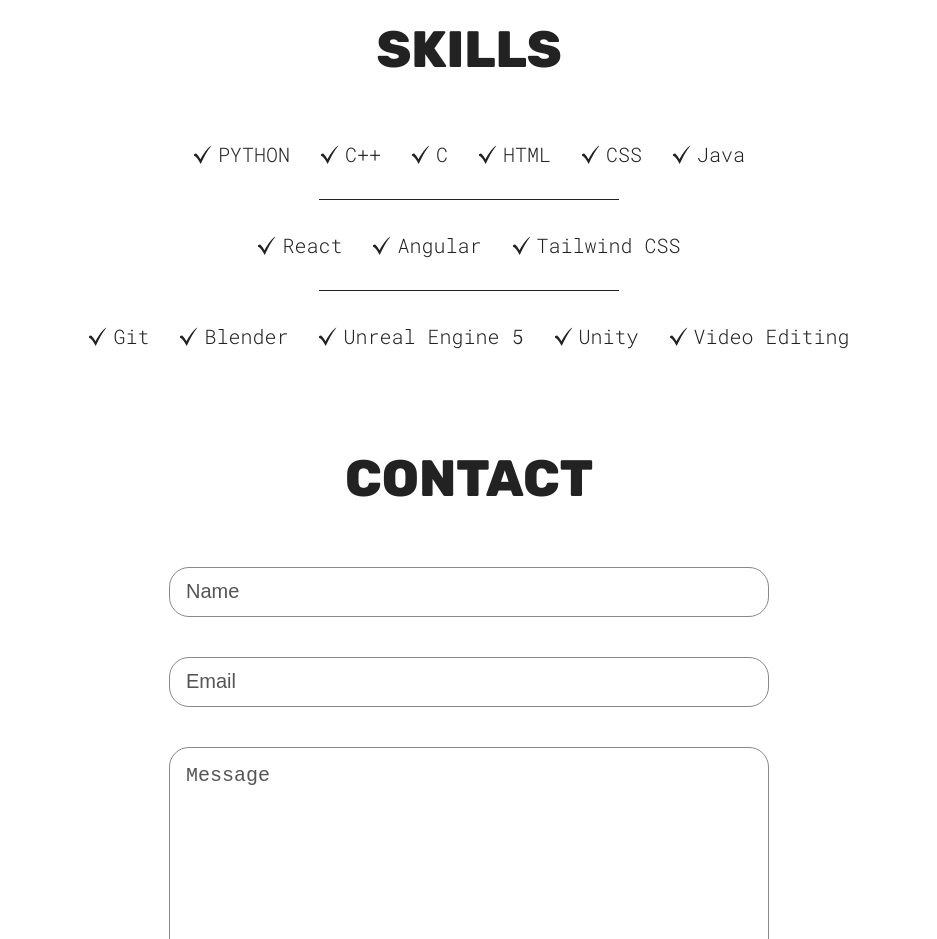
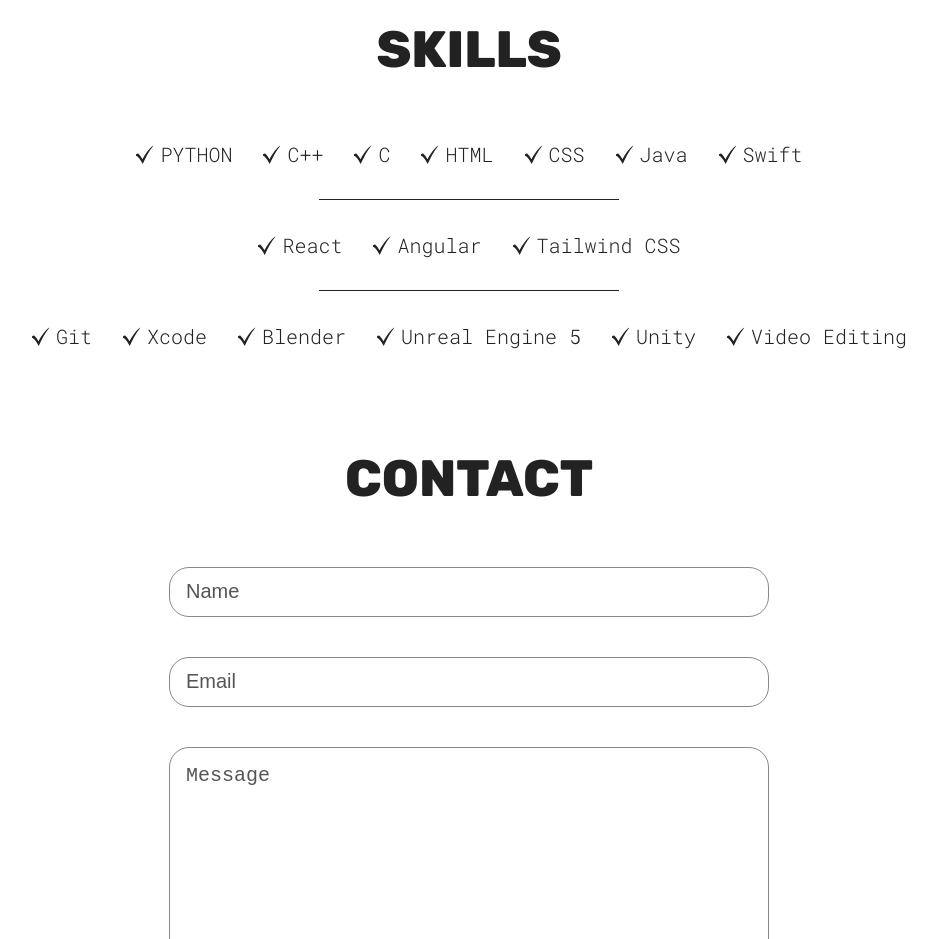
Before and after one commit to SaatvikSS/Saatvik-Shashank-Shrivastava, a React (Vite) app: page / in a window 1280 px wide. Shown: the part 2120-3059 px from the top of the page, without its empty margins (171-1108 px from the left). Built offline with nearby package versions, Linux system fonts and the light colour scheme.

Commit message:
Update Skills.jsx

```diff
--- a/src/sections/Skills/Skills.jsx
+++ b/src/sections/Skills/Skills.jsx
@@ -18,6 +18,7 @@
         <SkillList src={checkMarkIcon} skill="HTML" />
         <SkillList src={checkMarkIcon} skill="CSS" />
         <SkillList src={checkMarkIcon} skill="Java" />
+        <SkillList src={checkMarkIcon} skill="Swift" />
       </div>
       <hr />
       <div className={styles.skillList}>
@@ -28,6 +29,7 @@
       <hr />
       <div className={styles.skillList}>
         <SkillList src={checkMarkIcon} skill="Git" />
+        <SkillList src={checkMarkIcon} skill="Xcode" />
         <SkillList src={checkMarkIcon} skill="Blender" />
         <SkillList src={checkMarkIcon} skill="Unreal Engine 5" />
         <SkillList src={checkMarkIcon} skill="Unity" />
```
